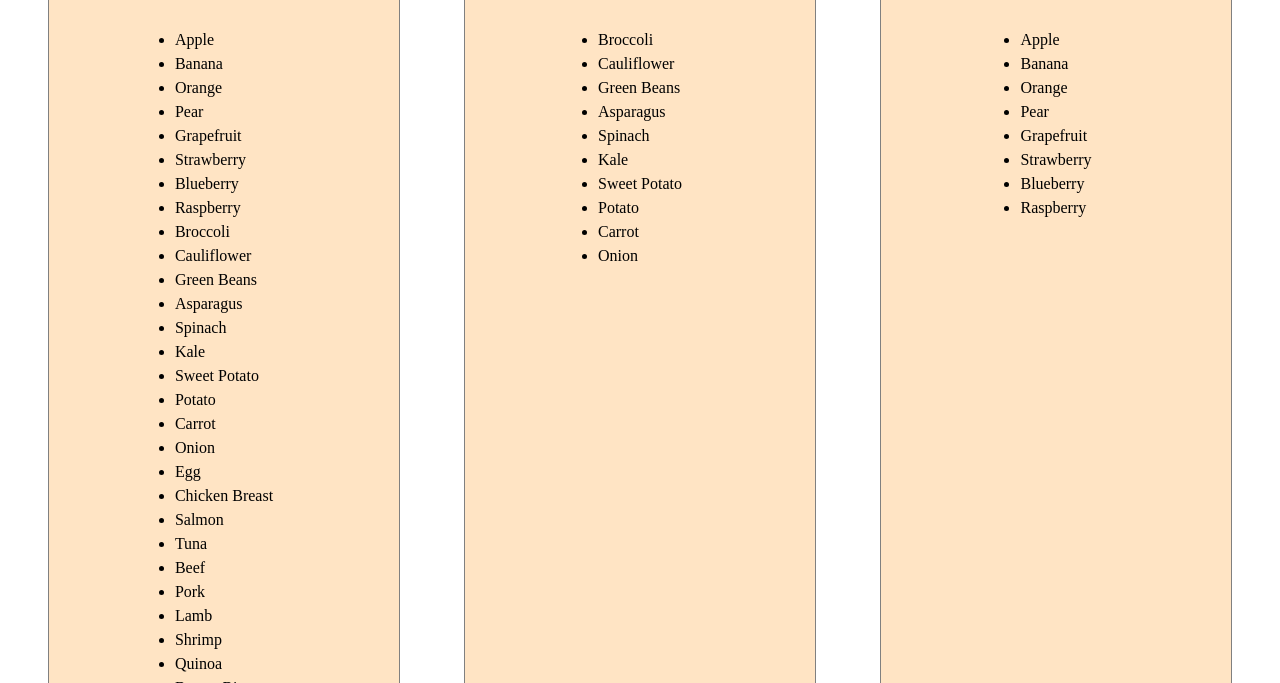
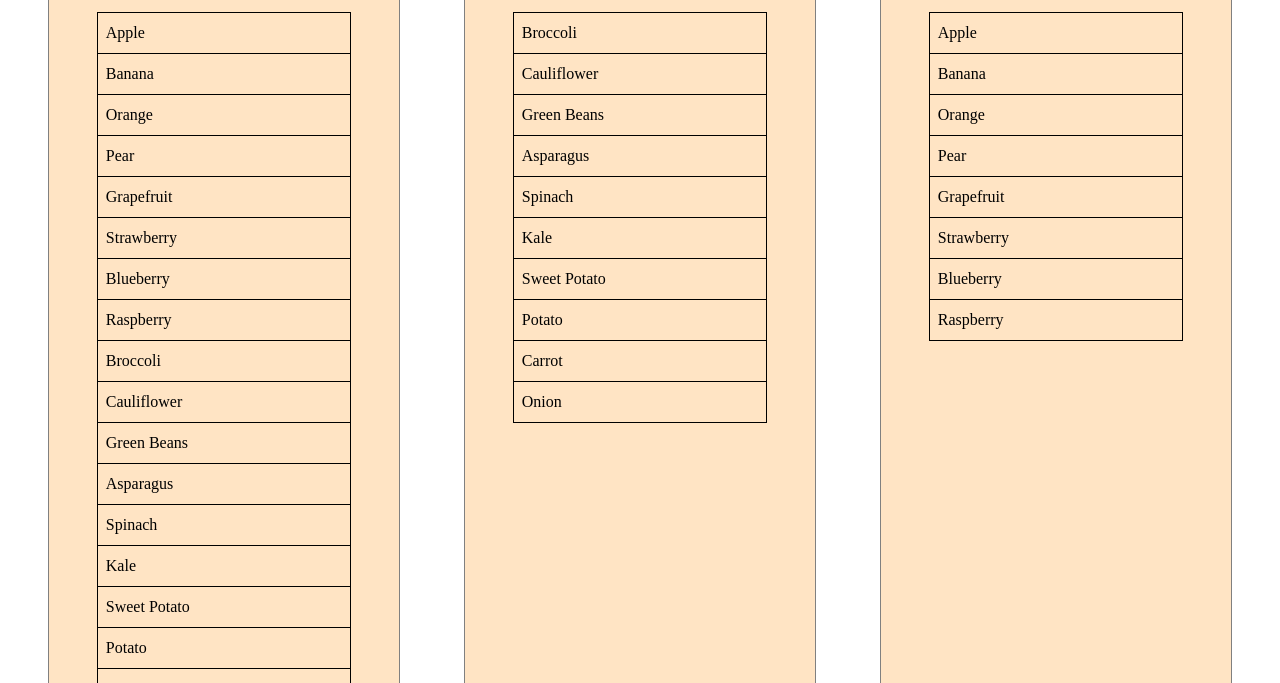
Before and after one commit to muttubk/MERN_Project3-List_Items, a plain HTML site: page index.html in a window 1280 px wide. Shown: the part 117-800 px from the top of the page. Drawn offline with Linux system fonts and the light colour scheme.

Commit message:
changed list type from ul & li to table & tr

```diff
--- a/script.js
+++ b/script.js
@@ -328,13 +328,13 @@ let mainContainer=document.getElementsByClassName("mainContainer")[0];
 const listAllFoodItems=(foodDataSet)=>{
     let container=document.createElement("div");
     container.innerHTML="<h1>List of Food Items</h1>";
-    let ul=document.createElement("ul");
+    let list=document.createElement("table");
     //iterating each item
     foodDataSet.forEach(function(item){
-        ul.innerHTML+=`<li>${item.foodname}</li>`;
+        list.innerHTML+=`<tr><td>${item.foodname}</td></tr>`;
     })
-    //appending ul & container to their parents
-    container.appendChild(ul);
+    //appending list & container to their parents
+    container.appendChild(list);
     mainContainer.appendChild(container);
 }
 listAllFoodItems(foodDataSet);
@@ -346,14 +346,14 @@ listAllFoodItems(foodDataSet);
 const listAllFoodWithCategory=(foodDataSet,category)=>{
     let container=document.createElement("div");
     container.innerHTML="<h1>"+category+"</h1>";
-    let ul=document.createElement("ul");
+    let list=document.createElement("table");
     //iterating each item with category condition
     foodDataSet.forEach((item)=>{
         if(item.category==category){
-            ul.innerHTML+=`<li>${item.foodname}</li>`;
+            list.innerHTML+=`<tr><td>${item.foodname}</td></tr>`;
         }
     })
-    container.appendChild(ul);
+    container.appendChild(list);
     mainContainer.appendChild(container);
 }
 
@@ -371,16 +371,16 @@ listAllFoodWithCategory(foodDataSet, "Dairy");
 const calorieAbove100=(foodDataSet)=>{
     let container=document.createElement("div");
     container.innerHTML="<h1>Calorie > 100</h1>";
-    let ul=document.createElement("ul");
+    let list=document.createElement("table");
     //filtering for calorie>100 & storing in arr
     let arr = foodDataSet.filter((item)=>{
         return item.calorie>100
     })
     //printing each item in arr
     arr.forEach((item)=>{
-        ul.innerHTML+=`<li>${item.foodname} : ${item.calorie}</li>`;
+        list.innerHTML+=`<tr><td>${item.foodname}</td><td>${item.calorie}</td></tr>`;
     })
-    container.appendChild(ul);
+    container.appendChild(list);
     mainContainer.appendChild(container);
 }
 calorieAbove100(foodDataSet);
@@ -391,16 +391,16 @@ calorieAbove100(foodDataSet);
 const calorieBelow100=(foodDataSet)=>{
     let container=document.createElement("div");
     container.innerHTML="<h1>\Calorie < 100</h1>";
-    let ul=document.createElement("ul");
+    let list=document.createElement("table");
     //filtering for calorie<100 & storing in arr
     let arr=foodDataSet.filter((item)=>{
         return item.calorie<100
     })
     //printing each item in arr
     arr.forEach((item)=>{
-        ul.innerHTML+=`<li>${item.foodname} : ${item.calorie}</li>`;
+        list.innerHTML+=`<tr><td>${item.foodname}</td><td>${item.calorie}</td></tr>`;
     })
-    container.appendChild(ul);
+    container.appendChild(list);
     mainContainer.appendChild(container);
 }
 calorieBelow100(foodDataSet);
@@ -411,13 +411,13 @@ calorieBelow100(foodDataSet);
 const sortByProtiens=(foodDataSet)=>{
     let container=document.createElement("div");
     container.innerHTML="<h1>Sorted By Protiens</h1>";
-    let ul=document.createElement("ul");
+    let list=document.createElement("table");
     //sorting foodDataSet in descending order of protien
     foodDataSet.sort((item1,item2)=>item2.protiens-item1.protiens);
     foodDataSet.forEach((item)=>{
-        ul.innerHTML+=`<li>${item.foodname} : ${item.protiens}</li>`;
+        list.innerHTML+=`<tr><td>${item.foodname}</td><td>${item.protiens}</td></tr>`;
     })
-    container.appendChild(ul);
+    container.appendChild(list);
     mainContainer.appendChild(container);
 }
 sortByProtiens(foodDataSet);
@@ -428,13 +428,13 @@ sortByProtiens(foodDataSet);
 const sortByCab=(foodDataSet)=>{
     let container=document.createElement("div");
     container.innerHTML="<h1>Sorted by Cab</h1>";
-    let ul=document.createElement("ul");
+    let list=document.createElement("table");
     //sorting foodDataSet in ascending order of cab
     foodDataSet.sort((item1,item2)=> item1.cab-item2.cab);
     foodDataSet.forEach((item)=>{
-        ul.innerHTML+=`<li>${item.foodname} : ${item.cab}</li>`;
+        list.innerHTML+=`<tr><td>${item.foodname}</td><td>${item.cab}</td></tr>`;
     })
-    container.appendChild(ul);
+    container.appendChild(list);
     mainContainer.appendChild(container);
 }
 sortByCab(foodDataSet);
--- a/styles.css
+++ b/styles.css
@@ -17,13 +17,25 @@ body{
     align-items: center;
     background-color: bisque;
 }
-.mainContainer ul{
-    padding: 0;
-}
+
 .mainContainer h1{
     line-height: 2rem;
     padding: 1rem;
     margin: 0;
+}
+
+/* .mainContainer ul{
+    padding: 0;
+} */
+
+.mainContainer table{
+    border-collapse: collapse;
+    width: 80%;
+}
+.mainContainer td{
+    border: 1px solid black;
+    padding: 0.5rem;
+    /* text-align: center; */
 }
 
 @media only screen and (max-width: 426px){
```
